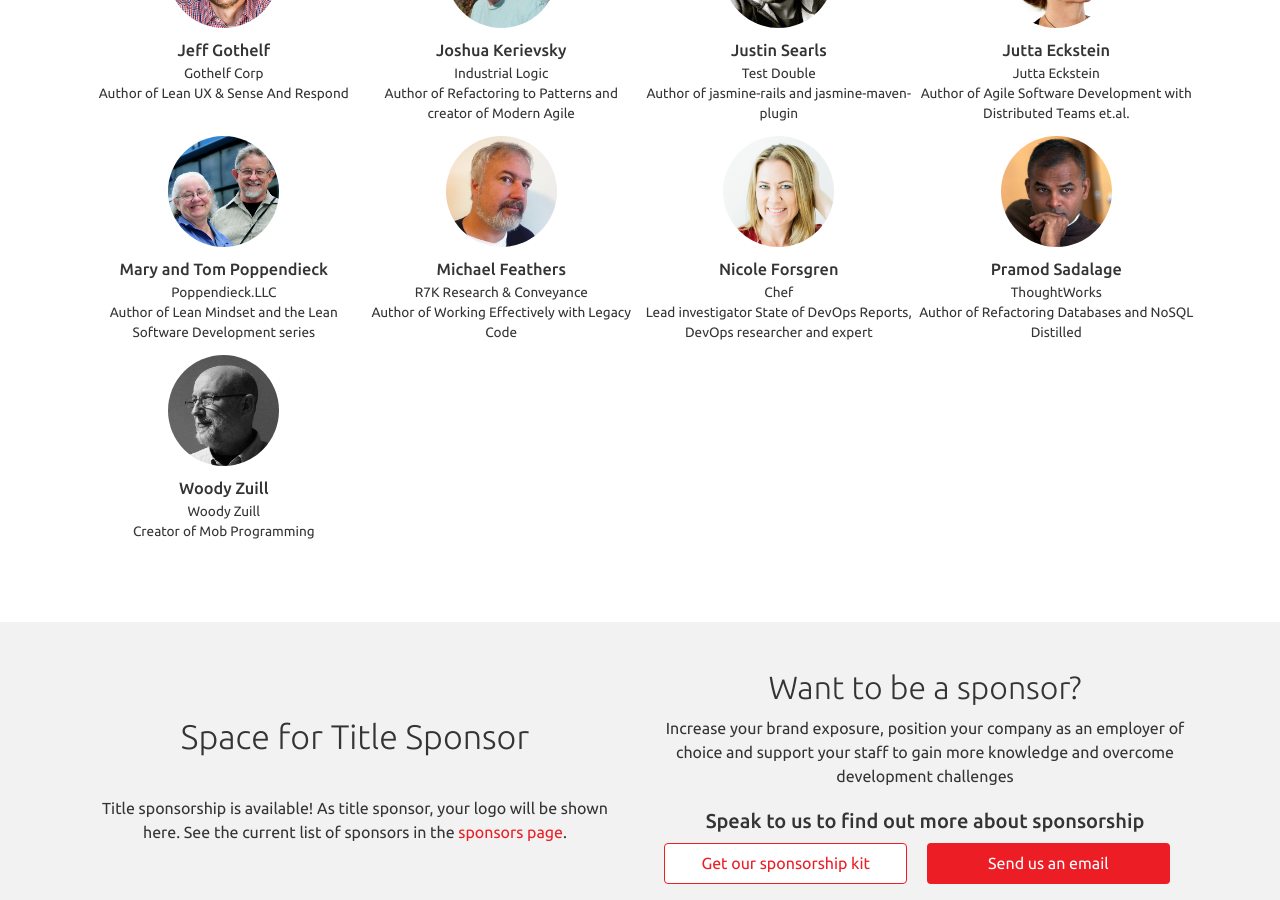
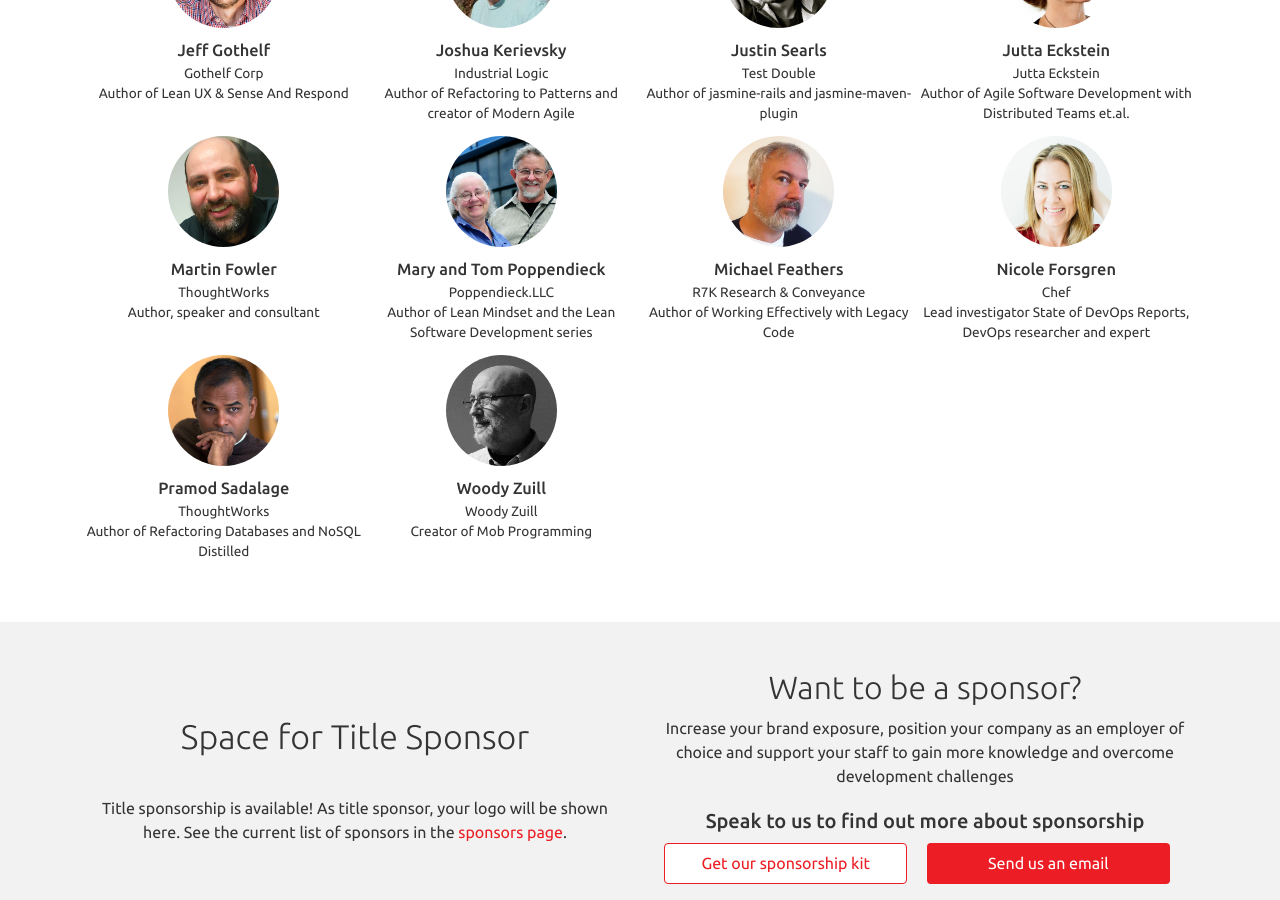
Before and after one commit to agilesingapore/2016, a Jekyll site: the page built from index.html, in a window 1280 px wide and 900 px high, scrolled down 1286 px. Built offline with Jekyll 4.4.1, drawn with Linux system fonts in a browser that asks for light colours; nearby versions of some CDN libraries; comment, search, counter and statistics services are not loaded.

Commit message:
Added martin

```diff
--- a/_data/featured_speakers.yml
+++ b/_data/featured_speakers.yml
@@ -70,6 +70,12 @@
   photo_name: jutta
   url: "http://www.jeckstein.com"
 
+- name: "Martin Fowler"
+  company: "ThoughtWorks"
+  bio: "Author, speaker and consultant"
+  photo_name: martin
+  url: "http://martinfowler.com"
+
 - name: "Mary and Tom Poppendieck"
   company: "Poppendieck.LLC"
   bio: "Author of Lean Mindset and the Lean Software Development series"
```
Also changed, not shown: images/speakers/martin.jpg (added).
